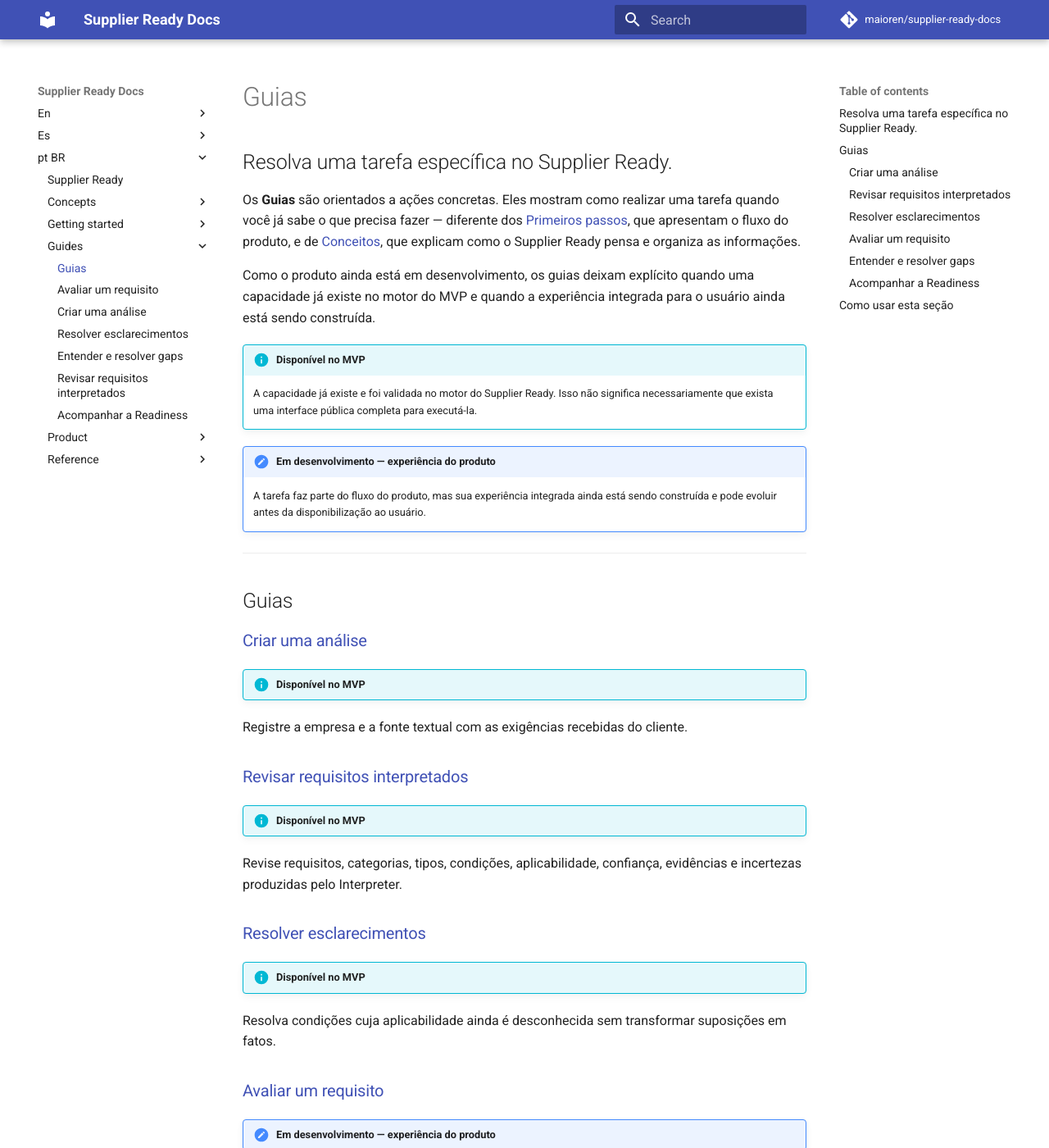
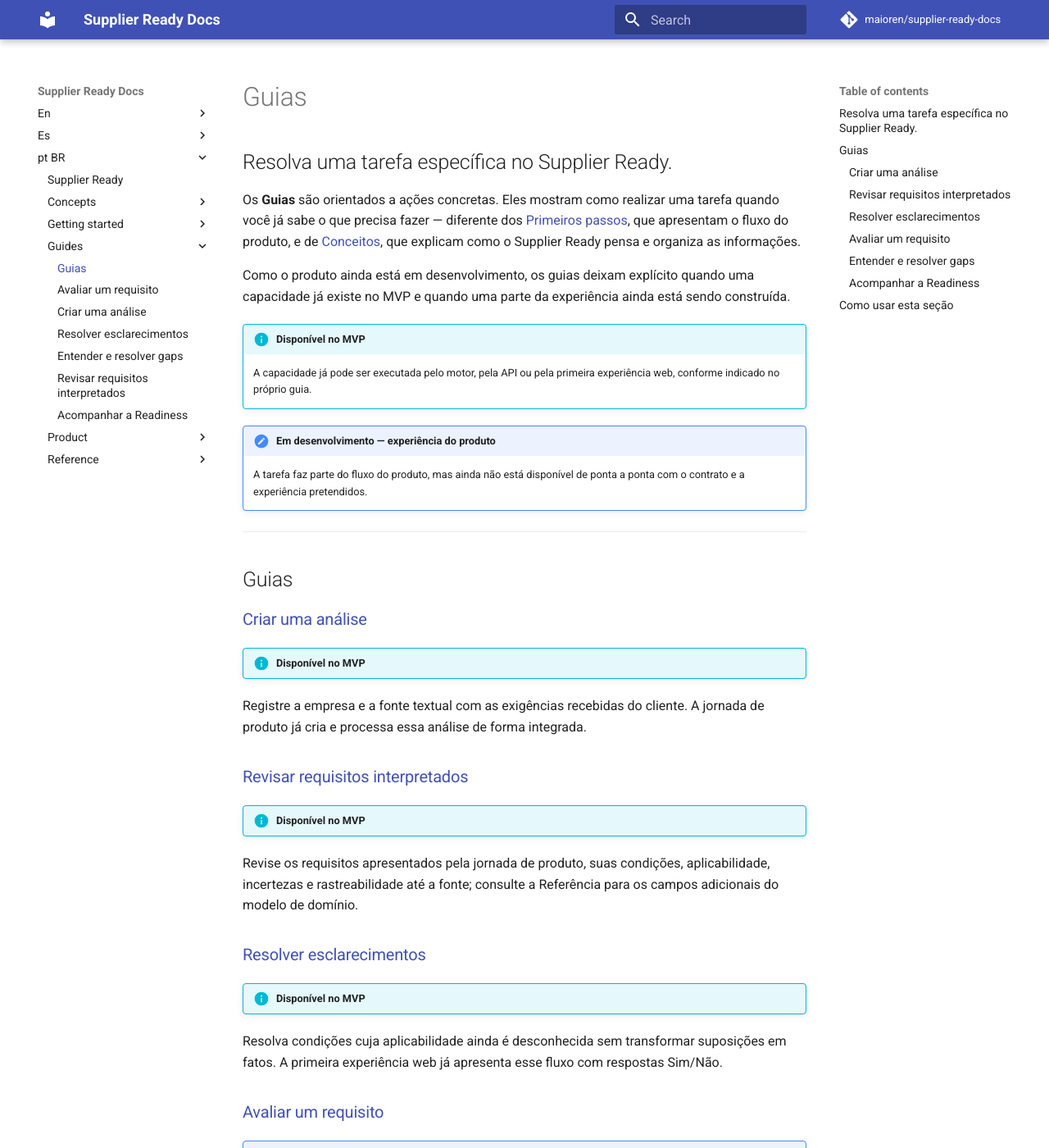
Before and after one commit to maioren/supplier-ready-docs, an MkDocs documentation site: the page built from docs/pt-BR/guides/index.md, in a window 1280 px wide and 1400 px high. Shown: the whole window at 82% size. Built offline with MkDocs 1.6.1 and Material for MkDocs 9.7.7, drawn with Linux system fonts in a browser that asks for light colours; comment, search, counter and statistics services are not loaded; some of the changed text lies outside the part shown.

Commit message:
docs: refresh guide capability statuses

```diff
--- a/docs/pt-BR/guides/index.md
+++ b/docs/pt-BR/guides/index.md
@@ -4,13 +4,13 @@
 
 Os **Guias** são orientados a ações concretas. Eles mostram como realizar uma tarefa quando você já sabe o que precisa fazer — diferente dos [Primeiros passos](../getting-started/index.md), que apresentam o fluxo do produto, e de [Conceitos](../concepts/index.md), que explicam como o Supplier Ready pensa e organiza as informações.
 
-Como o produto ainda está em desenvolvimento, os guias deixam explícito quando uma capacidade já existe no motor do MVP e quando a experiência integrada para o usuário ainda está sendo construída.
+Como o produto ainda está em desenvolvimento, os guias deixam explícito quando uma capacidade já existe no MVP e quando uma parte da experiência ainda está sendo construída.
 
 !!! info "Disponível no MVP"
-    A capacidade já existe e foi validada no motor do Supplier Ready. Isso não significa necessariamente que exista uma interface pública completa para executá-la.
+    A capacidade já pode ser executada pelo motor, pela API ou pela primeira experiência web, conforme indicado no próprio guia.
 
 !!! note "Em desenvolvimento — experiência do produto"
-    A tarefa faz parte do fluxo do produto, mas sua experiência integrada ainda está sendo construída e pode evoluir antes da disponibilização ao usuário.
+    A tarefa faz parte do fluxo do produto, mas ainda não está disponível de ponta a ponta com o contrato e a experiência pretendidos.
 
 ---
 
@@ -20,19 +20,19 @@ Como o produto ainda está em desenvolvimento, os guias deixam explícito quando
 
 !!! info "Disponível no MVP"
 
-Registre a empresa e a fonte textual com as exigências recebidas do cliente.
+Registre a empresa e a fonte textual com as exigências recebidas do cliente. A jornada de produto já cria e processa essa análise de forma integrada.
 
 ### [Revisar requisitos interpretados](review-interpreted-requirements.md)
 
 !!! info "Disponível no MVP"
 
-Revise requisitos, categorias, tipos, condições, aplicabilidade, confiança, evidências e incertezas produzidas pelo Interpreter.
+Revise os requisitos apresentados pela jornada de produto, suas condições, aplicabilidade, incertezas e rastreabilidade até a fonte; consulte a Referência para os campos adicionais do modelo de domínio.
 
 ### [Resolver esclarecimentos](resolve-clarifications.md)
 
 !!! info "Disponível no MVP"
 
-Resolva condições cuja aplicabilidade ainda é desconhecida sem transformar suposições em fatos.
+Resolva condições cuja aplicabilidade ainda é desconhecida sem transformar suposições em fatos. A primeira experiência web já apresenta esse fluxo com respostas Sim/Não.
 
 ### [Avaliar um requisito](assess-requirement.md)
 
@@ -48,9 +48,9 @@ Transforme pendências, dúvidas e requisitos faltantes em próximas decisões e
 
 ### [Acompanhar a Readiness](track-readiness.md)
 
-!!! info "Disponível no MVP"
+!!! info "Disponível no MVP — motor"
 
-Leia o score determinístico junto com seus contadores e pendências, sem confundi-lo com probabilidade de aprovação.
+Leia o score determinístico junto com seus contadores e pendências. O cálculo existe no motor, mas ainda não está exposto na jornada web/API de produto.
 
 ---
 
```
